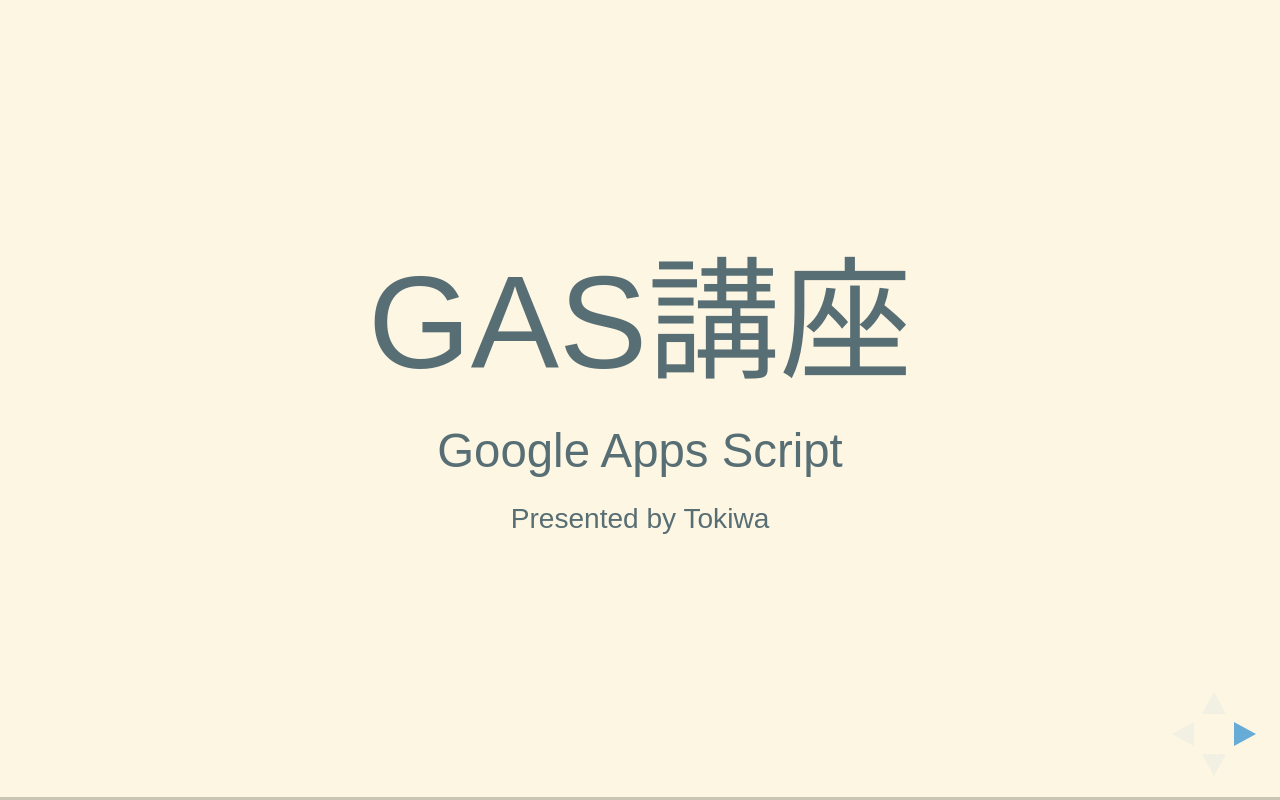
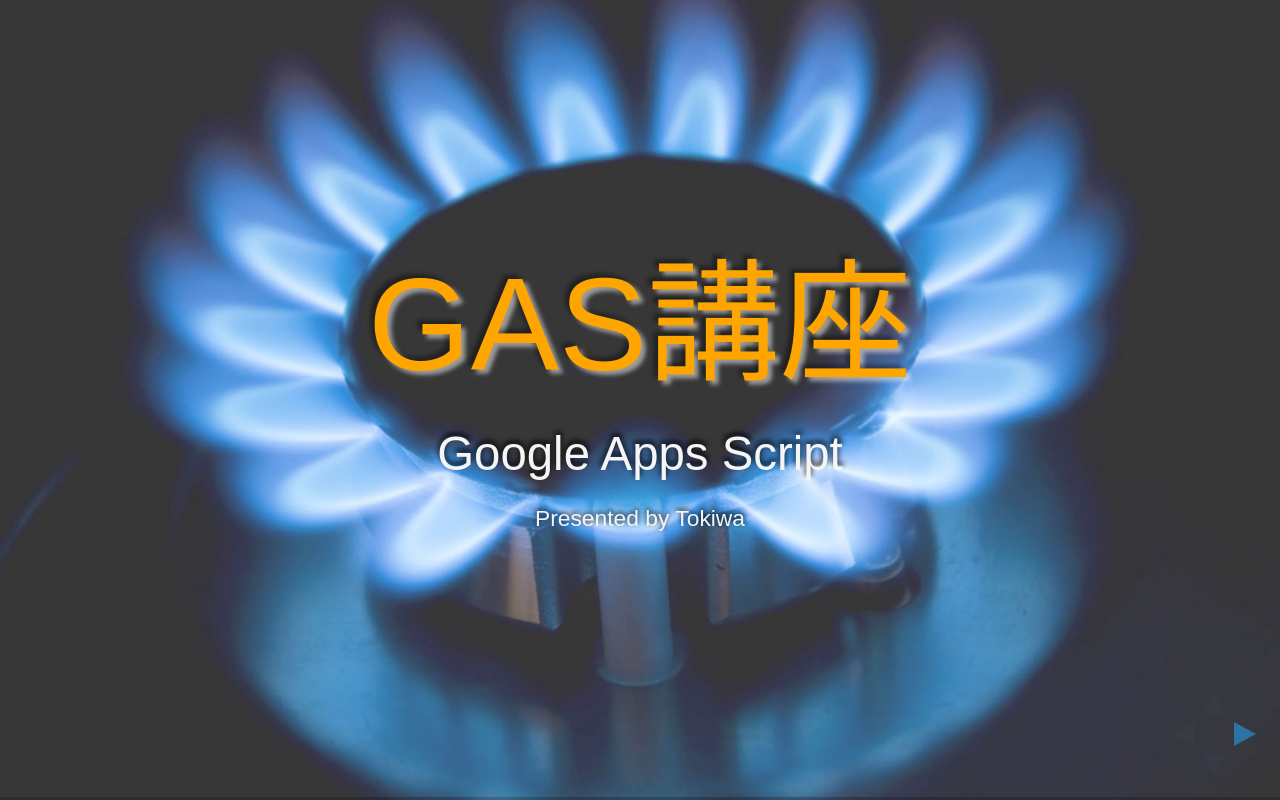
Before and after one commit to kiito1000/lecture_gas, a website: page index.html in a window 1280 px wide. Drawn offline with Linux system fonts and the light colour scheme.

Commit message:
adjust title style

```diff
--- a/css/theme/solarized-rev.css
+++ b/css/theme/solarized-rev.css
@@ -4,6 +4,7 @@
  */
 @import url(../../lib/font/league-gothic/league-gothic.css);
 @import url(https://fonts.googleapis.com/css?family=Lato:400,700,400italic,700italic);
+
 /**
  * Solarized colors by Ethan Schoonover
  */
@@ -50,7 +51,7 @@
 .reveal h6 {
   margin: 0 0 20px 0;
   color: #586e75;
-  font-family: "A-OTF 見出ゴMB31 Pr6N MB31", sans-serif;
+  font-family: "A-OTF UD新丸ゴ Pr6N L", sans-serif;
   font-weight: normal;
   line-height: 1.2;
   letter-spacing: normal;
@@ -58,7 +59,9 @@
   word-wrap: break-word; }
 
 .reveal h1 {
-  font-size: 3.77em; }
+  font-size: 3.77em;
+  font-family: "かづらき SP2N L", sans-serif;
+}
 
 .reveal h2 {
   font-size: 2.11em; }
--- a/index.html
+++ b/index.html
@@ -24,6 +24,11 @@
 	<body>
 		<div class="reveal">
 			<div class="slides">
+				<section data-prevent-swipe data-transition="concave" data-background-image="images/background-gas.jpg">
+					<h1 style="color: orange; text-shadow: -4px -4px 4px rgba(0, 0, 0, 0.4),4px 4px 4px rgba(255, 255, 255, 0.5);">GAS講座</h1>
+					<h3 style="color: whitesmoke; text-shadow: -2px -4px 4px rgba(0, 0, 0, 0.5), 2px -4px 4px rgba(0, 0, 0, 0.5);">Google Apps Script</h3>
+					<h6 style="color: whitesmoke; text-shadow: -1px -2px 4px rgba(0, 0, 0, 0.5), 1px -2px 4px rgba(0, 0, 0, 0.5);">Presented by Tokiwa</h6>
+				</section>
 				<section data-markdown="slide.md" deta-separator="^\n---\n$" data-separator-vertical="^\n>>>\n$" data-separator-notes="^Note:" data-prevent-swipe data-transition="fade" data-transition-speed="fast"></section>
 			</div>
 		</div>
--- a/slide.md
+++ b/slide.md
@@ -1,16 +1,12 @@
-# GAS講座
-### Google Apps Script
-
-##### Presented by Tokiwa
-
-Note:
-Hello
-
----
-
 ## 目次
 
 1.	Google Apps Scriptとは
 2.	カラクリ
 3.	何ができるの？
 4.	クラスウェブ更新通知システムを作ろう
+
+---
+
+## 1. Google Apps Script
+
+-
```
Also changed, not shown: images/background-gas.jpg (added), images/gas.jpg (added).
